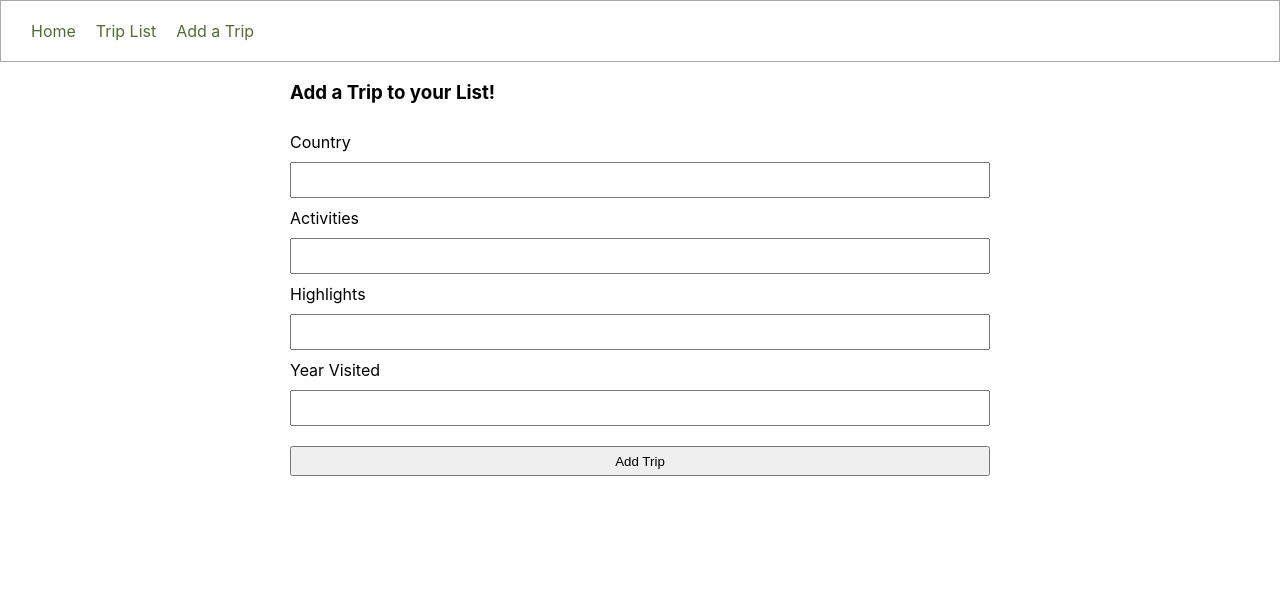
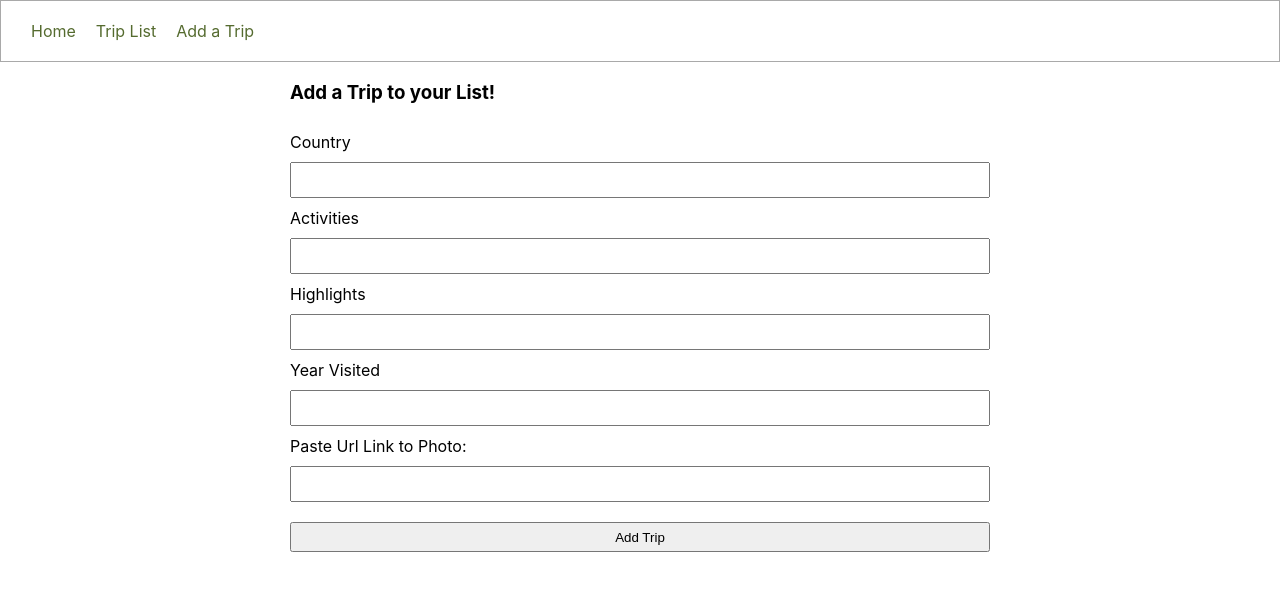
Before and after one commit to emmabindi/countriesvisited, a React (Create React App) app: page /trips/create in a window 1280 px wide. Shown: the top 590 px of the page. Built offline with nearby package versions, Linux system fonts and the light colour scheme.

Commit message:
Before Leaflet

```diff
--- a/src/components/CreateTrip.jsx
+++ b/src/components/CreateTrip.jsx
@@ -43,6 +43,8 @@ class CreateTrip extends React.Component {
           <input type="text" name="highlights" id="highlights" onChange={this.onInputChange} />
           <label htmlFor="year">Year Visited</label>
           <input type="text" name="year" id="year" onChange={this.onInputChange} />
+          <label htmlFor="photo">Paste Url Link to Photo:</label>
+          <input type="text" name="photo" id="photo" onChange={this.onInputChange} />
           <input type="submit" value="Add Trip" />
         </form>
       </div>
--- a/src/components/EditTrip.jsx
+++ b/src/components/EditTrip.jsx
@@ -69,7 +69,7 @@ class EditTrip extends React.Component {
               onChange={this.onInputChange}
               value={year}
             />
-            <label htmlFor="photo"></label>
+            <label htmlFor="photo">Photo</label>
             <input
               type="text"
               name="photo"
--- a/src/index.css
+++ b/src/index.css
@@ -70,5 +70,5 @@ form textarea {
 }
 
 .pic {
-  width: 100px;
+  width: 150px;
 }
```
